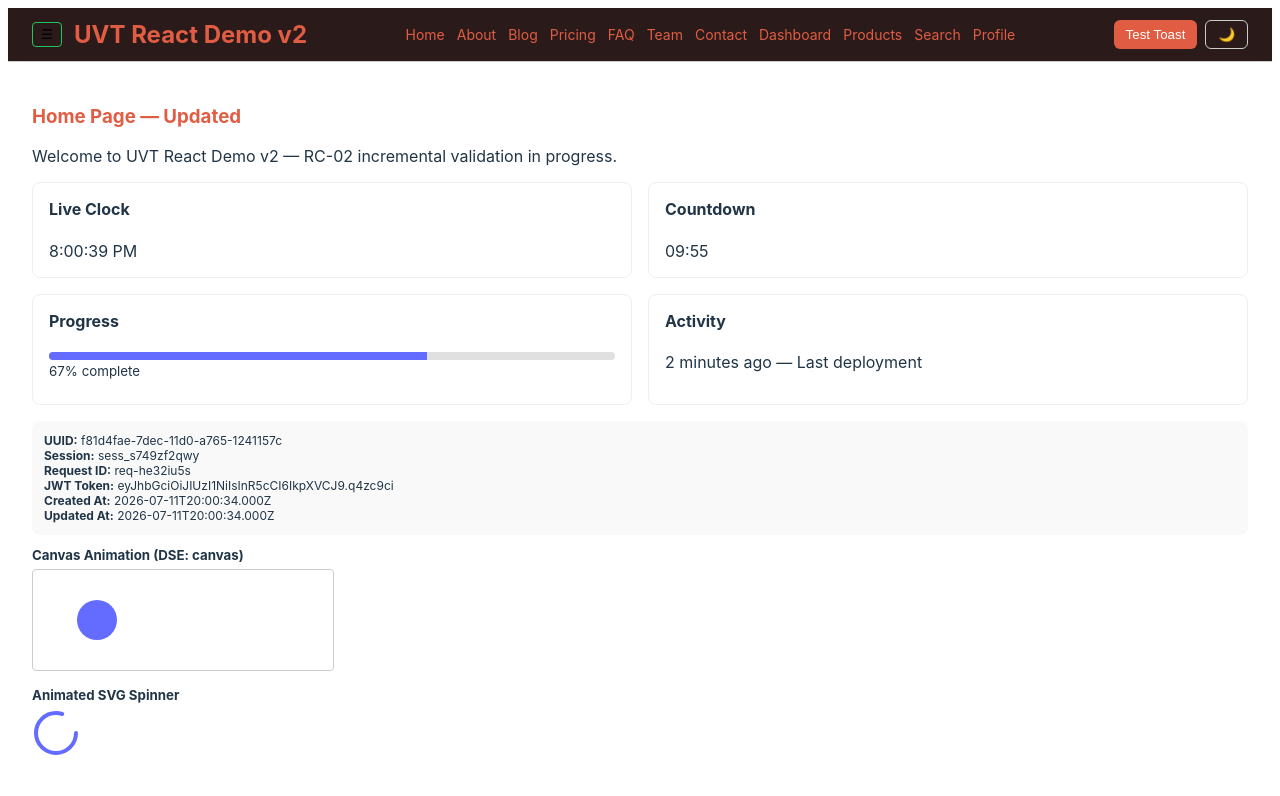
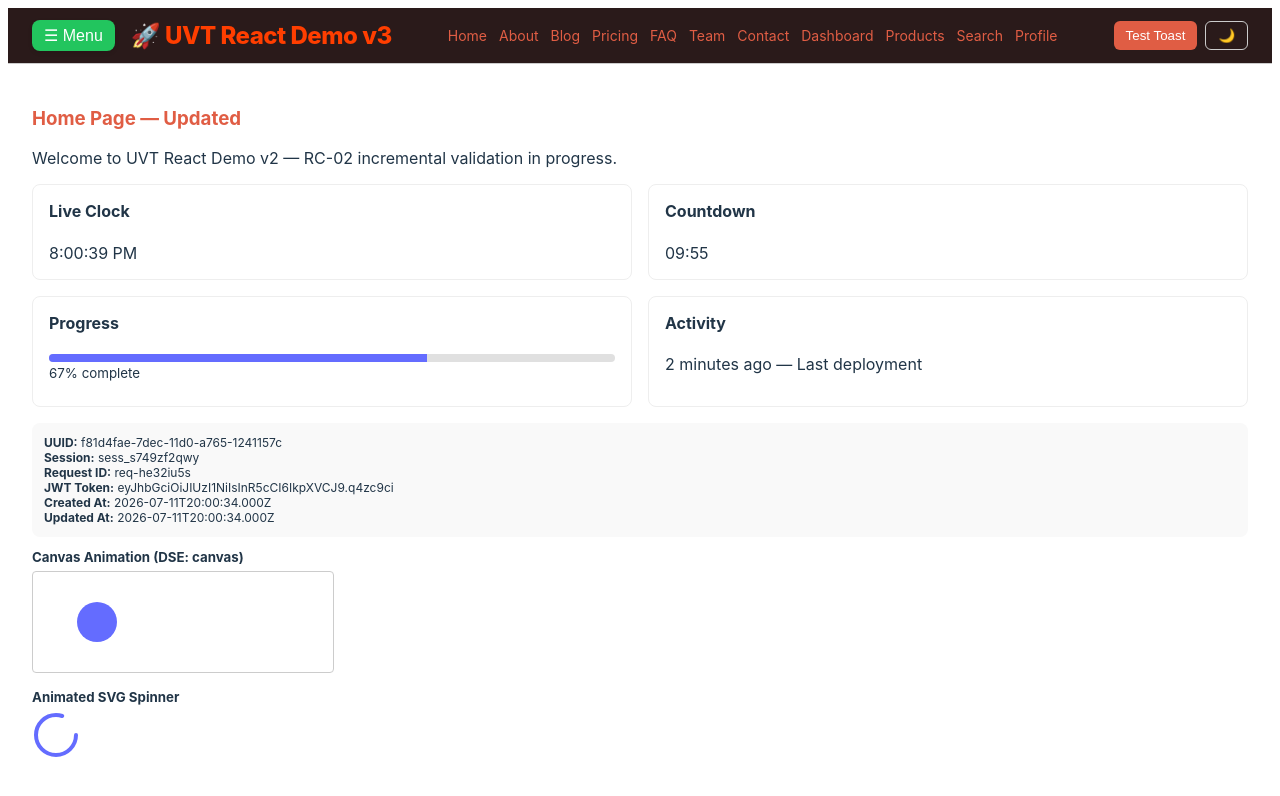
Before and after one commit to piyush241203/UVT_Testing3, a React (Vite) app: page / in a window 1280 px wide. Shown: the top 796 px of the page. Built offline with nearby package versions, Linux system fonts and the light colour scheme.

Commit message:
feat(ui): update layout header and button for visual change test

```diff
--- a/src/App.tsx
+++ b/src/App.tsx
@@ -223,9 +223,9 @@ function Layout({ children }: { children: React.ReactNode }) {
         borderBottom: '1px solid #ccc', padding: '12px 24px',
         background: theme === 'light' ? '#2a1a1a' : '#0f0f0f',
       }}>
-        <div style={{ display: 'flex', alignItems: 'center', gap: '12px' }}>
-          <button onClick={() => setSidebarOpen(v => !v)} style={{ background: 'none', border: '1px solid #22c55e', borderRadius: '4px', padding: '4px 8px', cursor: 'pointer' }}>☰</button>
-          <h2 style={{ margin: 0, color: '#e05d44' }}>UVT React Demo v2</h2>
+        <div style={{ display: 'flex', alignItems: 'center', gap: '16px' }}>
+          <button onClick={() => setSidebarOpen(v => !v)} style={{ background: '#22c55e', color: '#fff', border: 'none', borderRadius: '8px', padding: '6px 12px', cursor: 'pointer', fontSize: '16px', boxShadow: '0 2px 4px rgba(0,0,0,0.1)' }}>☰ Menu</button>
+          <h2 style={{ margin: 0, color: '#ff3e00', fontWeight: '800', letterSpacing: '-0.5px' }}>🚀 UVT React Demo v3</h2>
         </div>
         <nav style={{ display: 'flex', gap: '12px', flexWrap: 'wrap' }}>
           <Link to="/">Home</Link>
```
